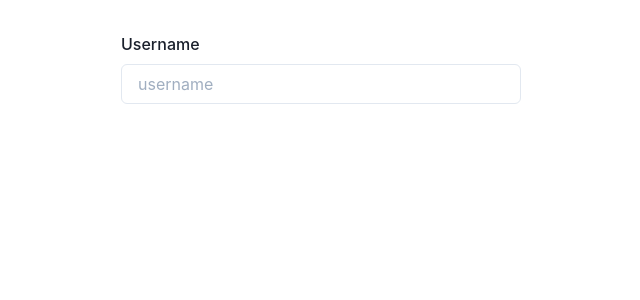
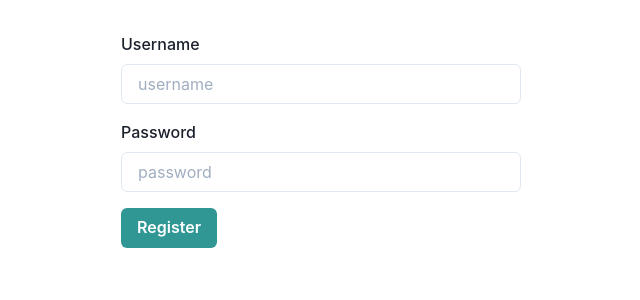
Before and after one commit to zoltanbi/fullstack-react-graphql, a Next.js app in the folder client/: page /register in a window 1280 px wide. Shown: the top 300 px of the page, without its empty margins (319-959 px from the left). Built offline with nearby package versions, Linux system fonts and the light colour scheme.

Commit message:
Created InputField component and updated register page

```diff
--- /dev/null
+++ b/client/src/components/InputField.tsx
@@ -0,0 +1,26 @@
+import {
+  FormControl,
+  FormLabel,
+  FormErrorMessage,
+} from "@chakra-ui/form-control";
+import { Input } from "@chakra-ui/input";
+import { useField } from "formik";
+import React, { InputHTMLAttributes } from "react";
+
+type InputFieldProps = InputHTMLAttributes<HTMLInputElement> & {
+  label: string;
+  placeholder: string;
+  name: string;
+};
+
+export const InputField: React.FC<InputFieldProps> = (props) => {
+  const [field, { error }] = useField(props);
+
+  return (
+    <FormControl isInvalid={!!error}>
+      <FormLabel htmlFor={field.name}>{props.label}</FormLabel>
+      <Input {...field} id={field.name} placeholder={props.placeholder} />
+      {error ? <FormErrorMessage>{error}</FormErrorMessage> : null}
+    </FormControl>
+  );
+};
--- a/client/src/pages/register.tsx
+++ b/client/src/pages/register.tsx
@@ -7,6 +7,8 @@ import {
 } from "@chakra-ui/form-control";
 import { Input } from "@chakra-ui/input";
 import { Wrapper } from "../components/Wrapper";
+import { InputField } from "../components/InputField";
+import { Box, Button } from "@chakra-ui/react";
 
 interface registerProps {}
 
@@ -19,18 +21,29 @@ export const Register: React.FC<registerProps> = ({}) => {
           console.log(values);
         }}
       >
-        {({ values, handleChange }) => (
+        {({ isSubmitting }) => (
           <Form>
-            <FormControl>
-              <FormLabel htmlFor="username">Username</FormLabel>
-              <Input
-                value={values.username}
-                onChange={handleChange}
-                id="username"
-                placeholder="username"
+            <InputField
+              name="username"
+              placeholder="username"
+              label="Username"
+            />
+            <Box mt={4}>
+              <InputField
+                name="password"
+                placeholder="password"
+                label="Password"
+                type="password"
               />
-              {/* <FormErrorMessage>{form.errors.name}</FormErrorMessage> */}
-            </FormControl>
+            </Box>
+            <Button
+              mt={4}
+              type="submit"
+              isLoading={isSubmitting}
+              colorScheme="teal"
+            >
+              Register
+            </Button>
           </Form>
         )}
       </Formik>
```
